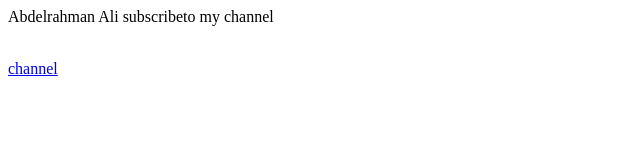
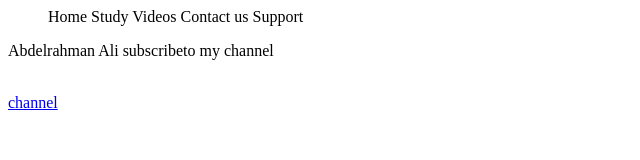
Before and after one commit to AbdelrahmanAliy/Enterpenur, a plain HTML site: page index.html in a window 1280 px wide. Shown: the whole page, without its empty margins (0-640 px from the left). Drawn offline with Linux system fonts and the light colour scheme.

Commit message:
Update index.html

```diff
--- a/index.html
+++ b/index.html
@@ -3,6 +3,16 @@
 
   </head>
   <body>
+    <div class="container">
+      <ul>
+        <a>Home</a>
+        <a>Study</a>
+        <a>Videos</a>
+        <a>Contact us</a>
+      <a>Support</a>
+     </ul>
+    </div>
+
     <p>Abdelrahman Ali subscribeto my channel</p>
     <br><a href="https://youtube.com/@ent-abdelrahmanali?si=1DZKCH8Cyoq15qJa">channel</a>
   </body>
```
